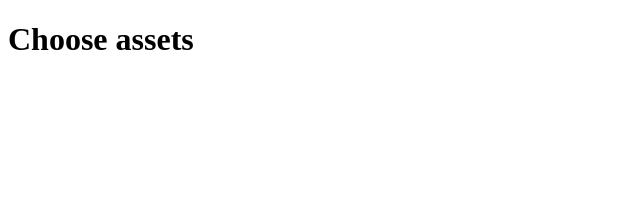
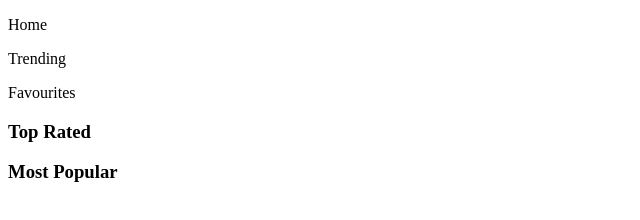
Before and after one commit to yosefHesham/TvMaze-Capstone, a website: page src/index.html in a window 1280 px wide. Shown: the whole page, without its empty margins (0-640 px from the left). Drawn offline with Linux system fonts and the light colour scheme.

Commit message:
Render topRated movies

```diff
--- a/modules/movie.js
+++ b/modules/movie.js
@@ -3,7 +3,7 @@ class Movie {
     this.id = movie['id'];
     this.title = movie['title'];
     this.rate = movie['vote_average'];
-    this.image = `https://image.tmdb.org/t/p/w500${movie['poster_path']}`
+    this.image = `https://image.tmdb.org/t/p/w200${movie['poster_path']}`
     this.overview = movie['overview']
     this.date= movie['release_date'];
   }
--- a/src/index.html
+++ b/src/index.html
@@ -1,15 +1,41 @@
 <!DOCTYPE html>
 <html lang="en">
-<head>
-    <meta charset="UTF-8">
-    <meta http-equiv="X-UA-Compatible" content="IE=edge">
-    <meta name="viewport" content="width=device-width, initial-scale=1.0">
-    <link rel="preconnect" href="https://fonts.googleapis.com">
-<link rel="preconnect" href="https://fonts.gstatic.com" crossorigin>
-<link href="https://fonts.googleapis.com/css2?family=Bebas+Neue&family=Roboto:ital,wght@0,400;0,500;0,700;1,100&family=Satisfy&display=swap" rel="stylesheet">
-<title>TV maze</title>
-</head>
-<body>
-    <h1>Choose assets</h1>
-</body>
+  <head>
+    <meta charset="UTF-8" />
+    <meta http-equiv="X-UA-Compatible" content="IE=edge" />
+    <meta name="viewport" content="width=device-width, initial-scale=1.0" />
+    <link rel="preconnect" href="https://fonts.googleapis.com" />
+    <link rel="preconnect" href="https://fonts.gstatic.com" crossorigin />
+    <link
+      href="https://fonts.googleapis.com/css2?family=Bebas+Neue&family=Roboto:ital,wght@0,400;0,500;0,700;1,100&family=Satisfy&display=swap"
+      rel="stylesheet"
+    />
+    <title>TV maze</title>
+  </head>
+  <body>
+    <main class="main">
+      <div class="wrapper">
+        <section class="sidebar">
+          <article class="sidebar-item">
+            <p>Home</p>
+          </article>
+          <article class="sidebar-item">
+            <p>Trending</p>
+          </article>
+          <article class="sidebar-item">
+            <p>Favourites</p>
+          </article>
+        </section>
+
+        <div class="movies-wrapper">
+          <section class="top-rated">
+            <h3>Top Rated</h3>
+          </section>
+          <section class="popular">
+            <h3>Most Popular</h3>
+          </section>
+        </div>
+      </div>
+    </main>
+  </body>
 </html>
--- a/src/index.js
+++ b/src/index.js
@@ -1,6 +1,6 @@
+import { renderTopRated } from '../modules/movies_ui';
 import MovieService from '../modules/movie_service';
 import './style.css';
 
 
-window.load = MovieService.getTopRated();
-window.load = MovieService.getPopularMovies()
+window.load = renderTopRated()
--- a/src/style.css
+++ b/src/style.css
@@ -1,3 +1,11 @@
+
+:root{
+  --black:#080213;
+  --orange:#F4AF5C;
+  --secondary:#CC725D;
+
+
+}
 * {
   margin: 0;
   padding: 0;
@@ -14,5 +22,44 @@ body {
 
   /* font-family: 'Satisfy', cursive; */
   color: #fff;
-  background-color: black;
+  background-color: var(--black);
 }
+.wrapper {
+  width: 100%;
+  display: flex;
+  height: 100vh;
+
+}
+
+.sidebar {
+  width: 8%;
+  height: 100vh;
+  display: flex;
+  flex-direction: column;
+  justify-content: center;
+  row-gap: 10%;
+}
+
+.sidebar-item {
+  display: flex;
+  flex-direction: column;
+  align-items: center;
+  cursor: pointer;
+  color:  whitesmoke;
+  font-weight: 600;
+}
+
+.top-rated {
+  width: 90vw;
+  margin-top: 4%;
+  border-radius: 3px;
+  display: grid;
+
+  /* Use  display property as grid*/
+  gap: 10px;
+  grid-template-columns: repeat(
+      auto-fill, minmax(200px, 1fr));
+}
+h3 {
+  grid-column-start: 0  ;
+}
```
Also changed, not shown: modules/movies_ui.js (added, +23 -0 lines), images/favorite.svg (added), images/home.svg (added), images/trending.svg (added), modules/movies_service.js (deleted).
